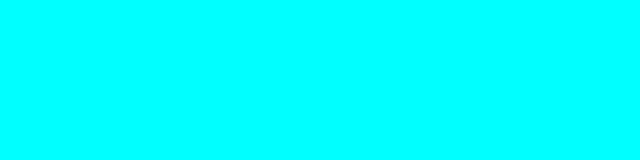
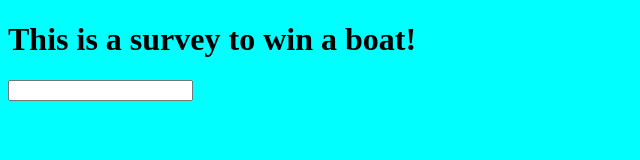
Before and after one commit to tracidawn34/surveyForm, a plain HTML site: page index.html in a window 1280 px wide. Shown: the whole page, without its empty margins (0-640 px from the left). Drawn offline with Linux system fonts and the light colour scheme.

Commit message:
added input

```diff
--- a/index.html
+++ b/index.html
@@ -7,6 +7,11 @@
     <link rel="stylesheet" href="style.css">
 </head>
 <body>
-
+    <h1>This is a survey to win a boat!</h1>
+<form>
+<label for="fname">
+    <input id="fname" type="text">
+</label>
+ </form>
 </body>
 </html>
```
